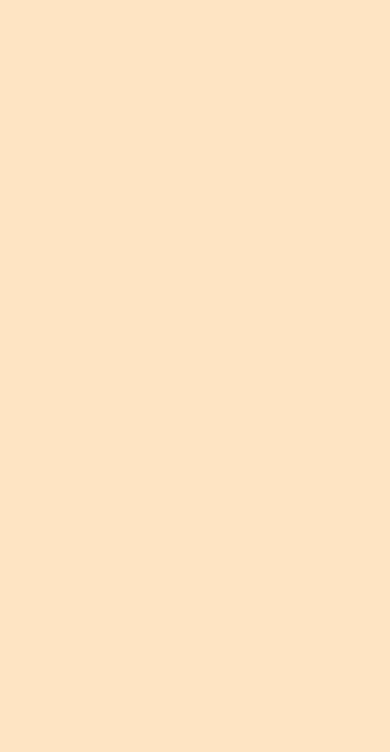
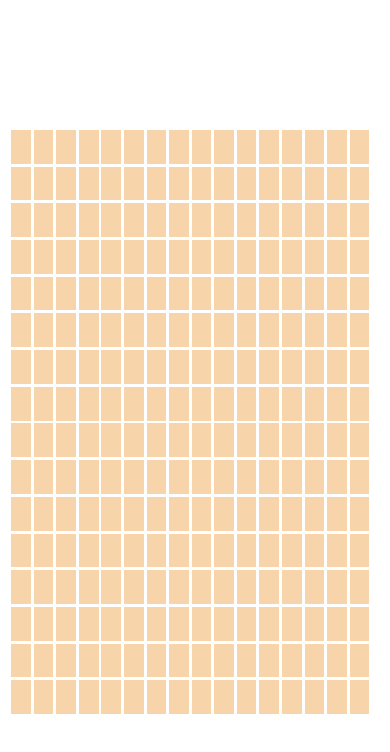
Before and after one commit to DennisPouliart/odin-etch-a-sketch, a plain HTML site: page index.html in a window 390 px wide. Drawn offline with Linux system fonts and the light colour scheme.

Commit message:
Created responsive 16x16 div grid through js

```diff
--- a/index.html
+++ b/index.html
@@ -7,7 +7,9 @@
     <link rel="stylesheet" href="style.css">
 </head>
 <body>
+    <div id="container">
 
+    </div>
     <script src="script.js"></script>
 </body>
 </html>
--- a/script.js
+++ b/script.js
@@ -1 +1,9 @@
 console.log("test");
+
+
+for(i=0; i<256; i++) {
+const container = document.querySelector('#container')
+const square = document.createElement("div");
+container.appendChild(square);
+console.log("test");
+}
--- a/style.css
+++ b/style.css
@@ -1,3 +1,26 @@
-* {
-    background-color: bisque;
+body {
+    margin: 0;
+    display: flex;
+    height: 100vh;
+    align-items: center;
 }
+
+#container > div {
+    background-color: #f7d4aa;
+    width: 5.3%;
+    height: 4vh;
+    margin: 0.4%;
+
+}
+
+#container {
+    max-width: 700px;
+    max-height: 700px;
+    margin: auto;
+    display: flex;
+    flex-wrap: wrap;
+    align-items: center;
+    width: 95vw;
+    margin: 0 auto;
+    overflow: auto;
+}
```
